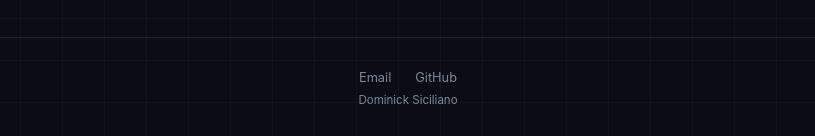
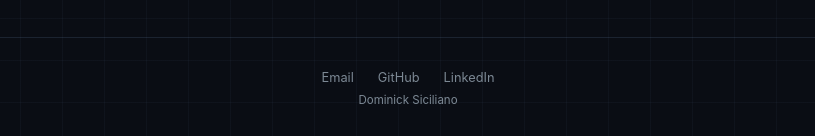
Before and after one commit to brotherhood1511-boop/My-Website, a React (Vite) app in the folder frontend/: page /projects in a window 1280 px wide. Shown: the part 1074-1210 px from the top of the page, without its empty margins (232-1047 px from the left). Built offline with nearby package versions, Linux system fonts and the light colour scheme.

Commit message:
Add LinkedIn link to footer

```diff
--- a/frontend/src/components/Footer.jsx
+++ b/frontend/src/components/Footer.jsx
@@ -1,6 +1,7 @@
 const contact = {
   email: "mailto:brotherhood1511@gmail.com",
   github: "https://github.com/brotherhood1511-boop",
+  linkedin: "https://www.linkedin.com/in/dominick-siciliano-373989230",
 };
 
 export default function Footer() {
@@ -11,6 +12,9 @@ export default function Footer() {
         <a href={contact.github} target="_blank" rel="noreferrer">
           GitHub
         </a>
+        <a href={contact.linkedin} target="_blank" rel="noreferrer">
+          LinkedIn
+        </a>
       </div>
       <p>Dominick Siciliano</p>
     </footer>
```
